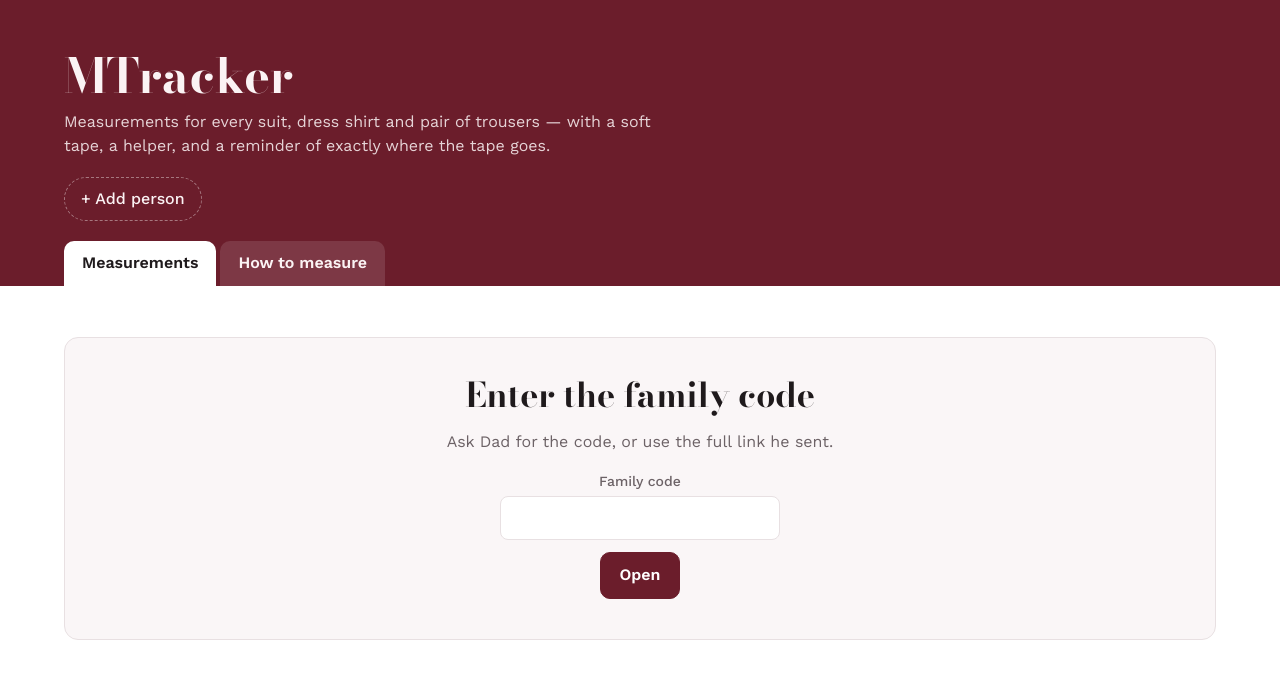
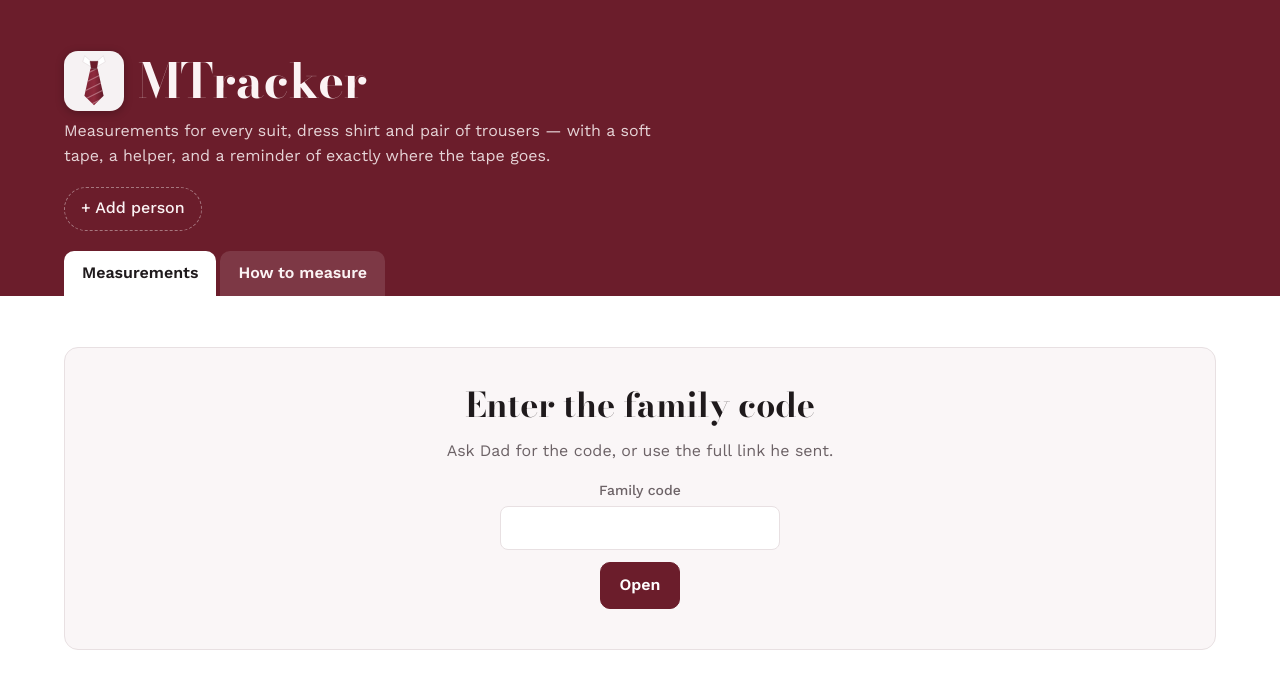
Before and after one commit to mtippleroc-prog/MTracker, a plain HTML site: page index.html in a window 1280 px wide. Drawn offline with nearby package versions, Linux system fonts and the light colour scheme.

Commit message:
Add tie logo to header
Co-Authored-By: Claude Opus 5.5 <noreply@anthropic.com>
Claude-Session: https://claude.ai/code/session_01Dq5J23oxVBfp5g9wX9dA3t

```diff
--- a/index.html
+++ b/index.html
@@ -35,6 +35,7 @@ h1{font-size:clamp(32px,5vw,48px)}h2{font-size:clamp(26px,3.4vw,34px)}h3{font-si
 .band{padding:clamp(24px,4vw,56px) max(5vw,16px)}
 .wrap{max-width:1240px;margin:0 auto}
 header.band{background:var(--band);color:var(--bandink);padding-bottom:0}
+.brand{display:flex;align-items:center;gap:14px}.brand img{width:clamp(44px,6vw,60px);height:auto;border-radius:14px;box-shadow:0 2px 8px rgba(0,0,0,.25);flex:none}
 header p{margin:8px 0 18px;opacity:.85;max-width:60ch}
 .people{display:flex;flex-wrap:wrap;gap:8px;padding-bottom:20px}
 .chip{font:inherit;font-weight:500;min-height:44px;padding:8px 16px;border-radius:999px;border:1.5px solid rgba(255,255,255,.4);background:transparent;color:inherit;cursor:pointer}
@@ -125,7 +126,7 @@ label.f{display:block;font-size:14px;font-weight:500;color:var(--muted);margin-b
 
 <header class="band">
  <div class="wrap">
-  <h1>MTracker</h1>
+  <div class="brand"><img src="icon.svg" alt="" width="56" height="56"><h1>MTracker</h1></div>
   <p>Measurements for every suit, dress shirt and pair of trousers — with a soft tape, a helper, and a reminder of exactly where the tape goes.</p>
   <div class="people" id="people" aria-label="Family members"></div>
   <nav class="tabs" role="tablist">
```
